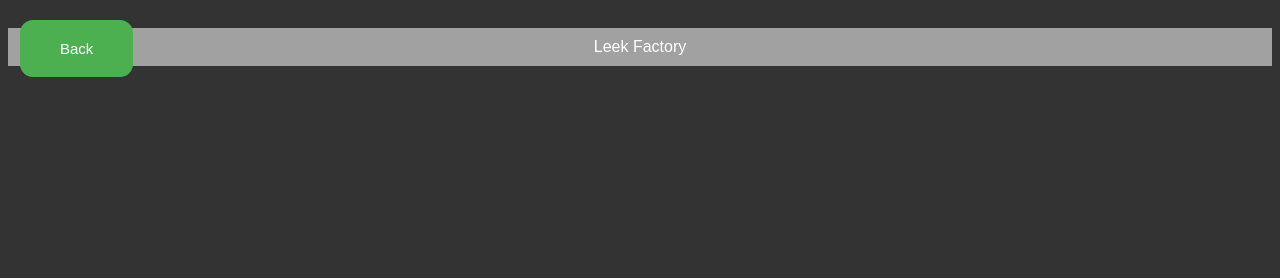
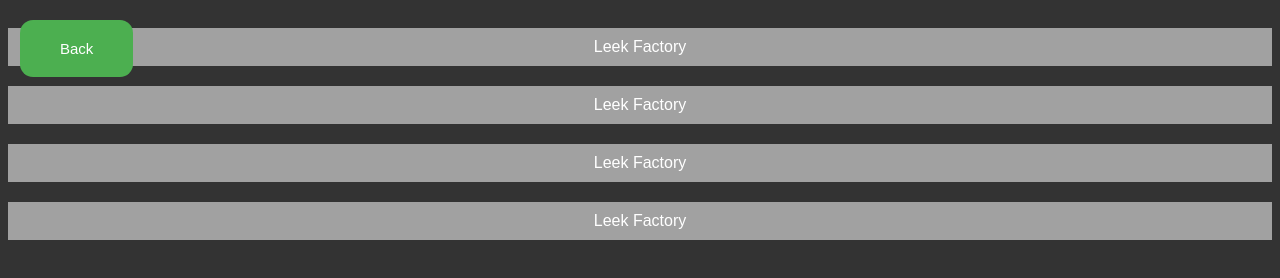
Before and after one commit to CelestialDodo/Mr-Games-Games-Played, a plain HTML site: page CrazyGames/index.html in a window 1280 px wide. Drawn offline with Linux system fonts and the light colour scheme.

Commit message:
Update index.html

```diff
--- a/CrazyGames/index.html
+++ b/CrazyGames/index.html
@@ -60,6 +60,9 @@
 
 <!-- Button to toggle collapsible content -->
 <button class="collapsible" style="margin-top: 20px">Leek Factory</button>
+<button class="collapsible" style="margin-top: 20px">Leek Factory</button>
+<button class="collapsible" style="margin-top: 20px">Leek Factory</button>
+<button class="collapsible" style="margin-top: 20px">Leek Factory</button>
 
 <!-- The collapsible content -->
 <div class="content">
```
